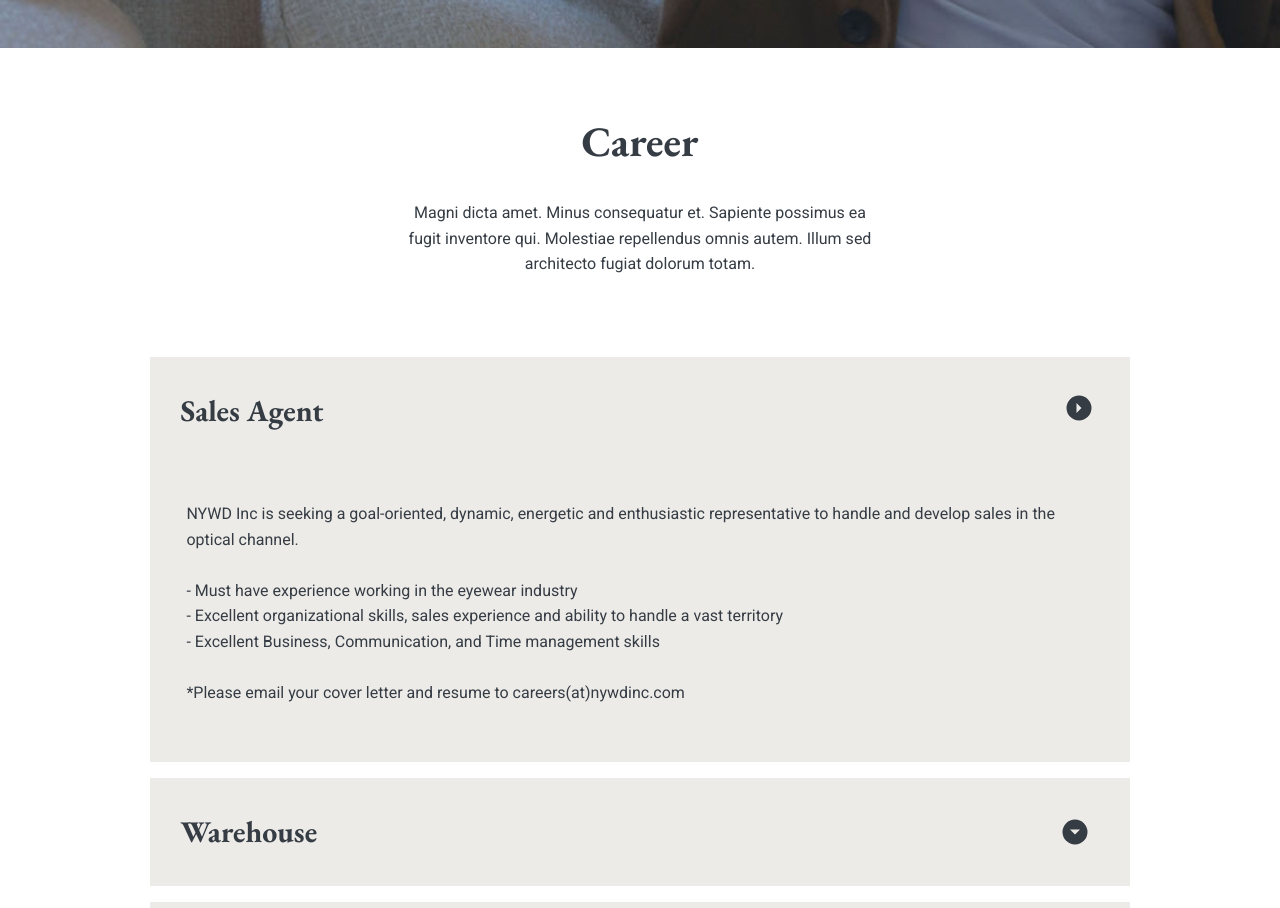
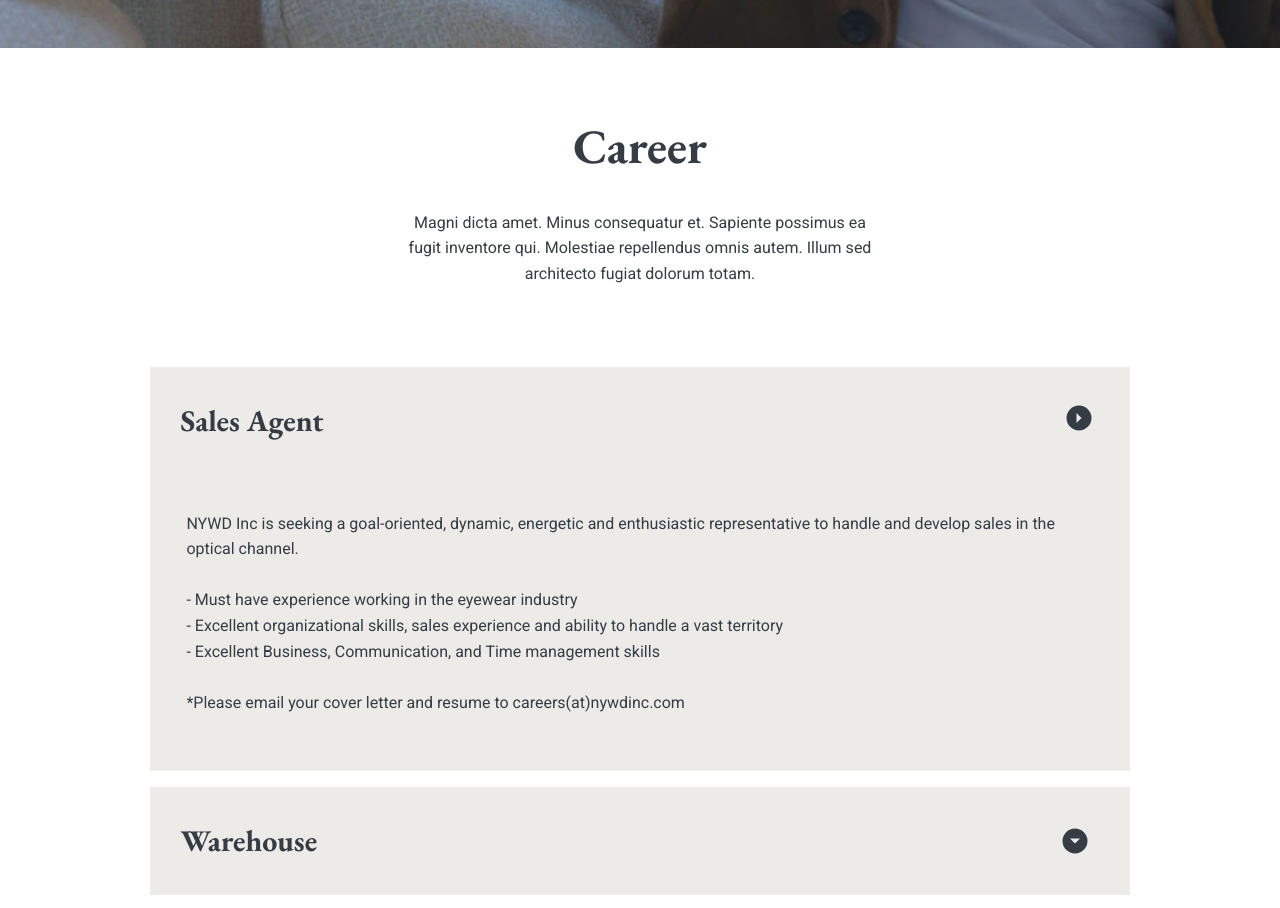
Before and after one commit to Regolo/NYWD-V2, a website: page career.html in a window 1280 px wide. Shown: the part 822-1730 px from the top of the page. Drawn offline with nearby package versions, Linux system fonts and the light colour scheme; files that its build step writes are made by us from their sources.

Commit message:
Update _career.scss

```diff
--- a/assets/sass/_career.scss
+++ b/assets/sass/_career.scss
@@ -3,7 +3,7 @@
 	padding: 60px 0 40px;
 	.career-text{
 		h3{
-			font-size: 4.2rem;
+			font-size: 4.8rem;
 		}
 		.career-text-intro{
 			max-width: 471px;
```
